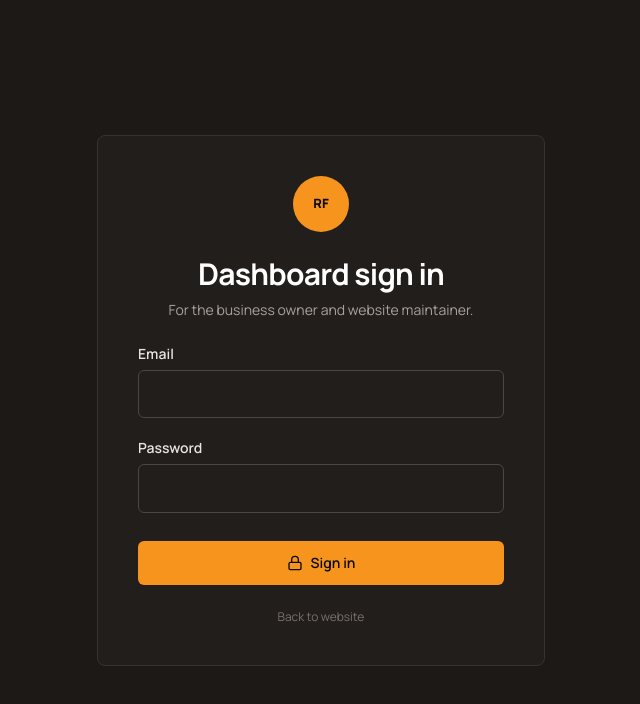
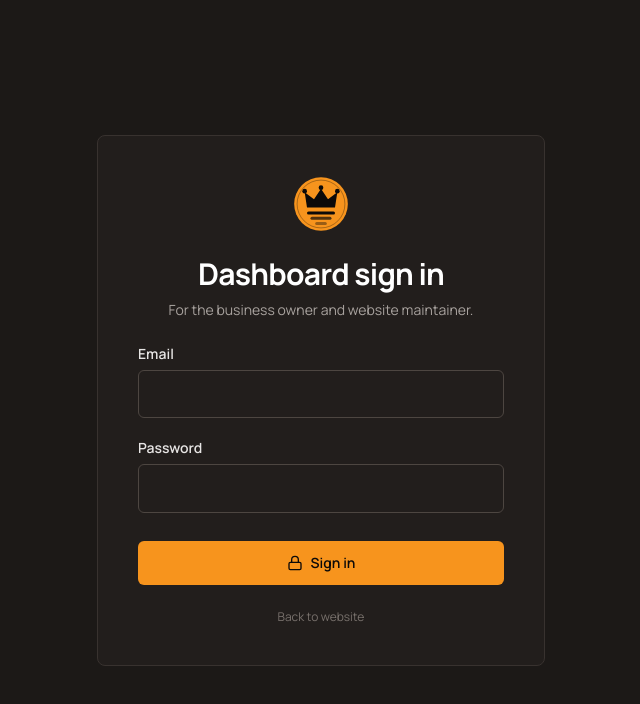
Before and after one commit to haris379/Royal-Fade, a React (Vite) app in the folder client/: page /admin/login in a window 1280 px wide. Shown: the top 704 px of the page, without its empty margins (319-959 px from the left). Built offline with nearby package versions, Linux system fonts and the light colour scheme; no server answers.

Commit message:
Update logo

```diff
--- a/client/src/components/Logo.jsx
+++ b/client/src/components/Logo.jsx
@@ -1,15 +1,87 @@
-import { Link } from 'react-router-dom';
-import { site } from '../config/site.js';
+import { Link } from "react-router-dom";
+import { site } from "../config/site.js";
 
-export function Mark({ className = 'h-9 w-9' }) {
-  return <span className={`inline-flex items-center justify-center rounded-full bg-gold-500 text-[0.8rem] font-extrabold text-ink-900 ${className}`} aria-hidden>RF</span>;
+/** Crown over a "fade" (bars that taper in width and opacity). */
+export function Mark({ className = "h-10 w-10" }) {
+  return (
+    <svg
+      viewBox="0 0 48 48"
+      className={className}
+      role="img"
+      aria-hidden="true"
+      xmlns="http://www.w3.org/2000/svg"
+    >
+      {/* badge */}
+      <circle cx="24" cy="24" r="23" className="fill-gold-500" />
+      <circle
+        cx="24"
+        cy="24"
+        r="20.5"
+        fill="none"
+        strokeWidth="0.8"
+        className="stroke-ink-900"
+        opacity="0.35"
+      />
+
+      {/* crown */}
+      <path
+        d="M12 27 L10 14 L18 20 L24 11 L30 20 L38 14 L36 27 Z"
+        className="fill-ink-900"
+        strokeLinejoin="round"
+      />
+      <circle cx="10" cy="13" r="2" className="fill-ink-900" />
+      <circle cx="24" cy="10" r="2" className="fill-ink-900" />
+      <circle cx="38" cy="13" r="2" className="fill-ink-900" />
+
+      {/* the fade */}
+      <rect
+        x="12"
+        y="30.5"
+        width="24"
+        height="2.6"
+        rx="1.3"
+        className="fill-ink-900"
+      />
+      <rect
+        x="15"
+        y="35"
+        width="18"
+        height="2.6"
+        rx="1.3"
+        className="fill-ink-900"
+        opacity="0.7"
+      />
+      <rect
+        x="19"
+        y="39.5"
+        width="10"
+        height="2.6"
+        rx="1.3"
+        className="fill-ink-900"
+        opacity="0.4"
+      />
+    </svg>
+  );
 }
-
-export default function Logo({ to = '/', onClick }) {
+export default function Logo({ to = "/", onClick, tagline = true }) {
   return (
-    <Link to={to} onClick={onClick} className="flex items-center gap-3 text-white" aria-label={`${site.name} home`}>
-      <Mark />
-      <span className="text-xl font-semibold tracking-tight">Royal Fade</span>
+    <Link
+      to={to}
+      onClick={onClick}
+      className="group flex items-center gap-2.5 text-white"
+      aria-label={`${site.name} home`}
+    >
+      <Mark className="h-8 w-8 transition-transform duration-300 group-hover:scale-105" />
+      <span className="flex flex-col leading-none">
+        <span className="text-base font-bold uppercase tracking-[0.14em]">
+          Royal <span className="text-gold-400">Fade</span>
+        </span>
+        {tagline && (
+          <span className="mt-1 hidden text-[0.5rem] font-medium uppercase tracking-[0.28em] text-white/60 sm:block">
+            Premium Barber Studio
+          </span>
+        )}
+      </span>
     </Link>
   );
 }
```
